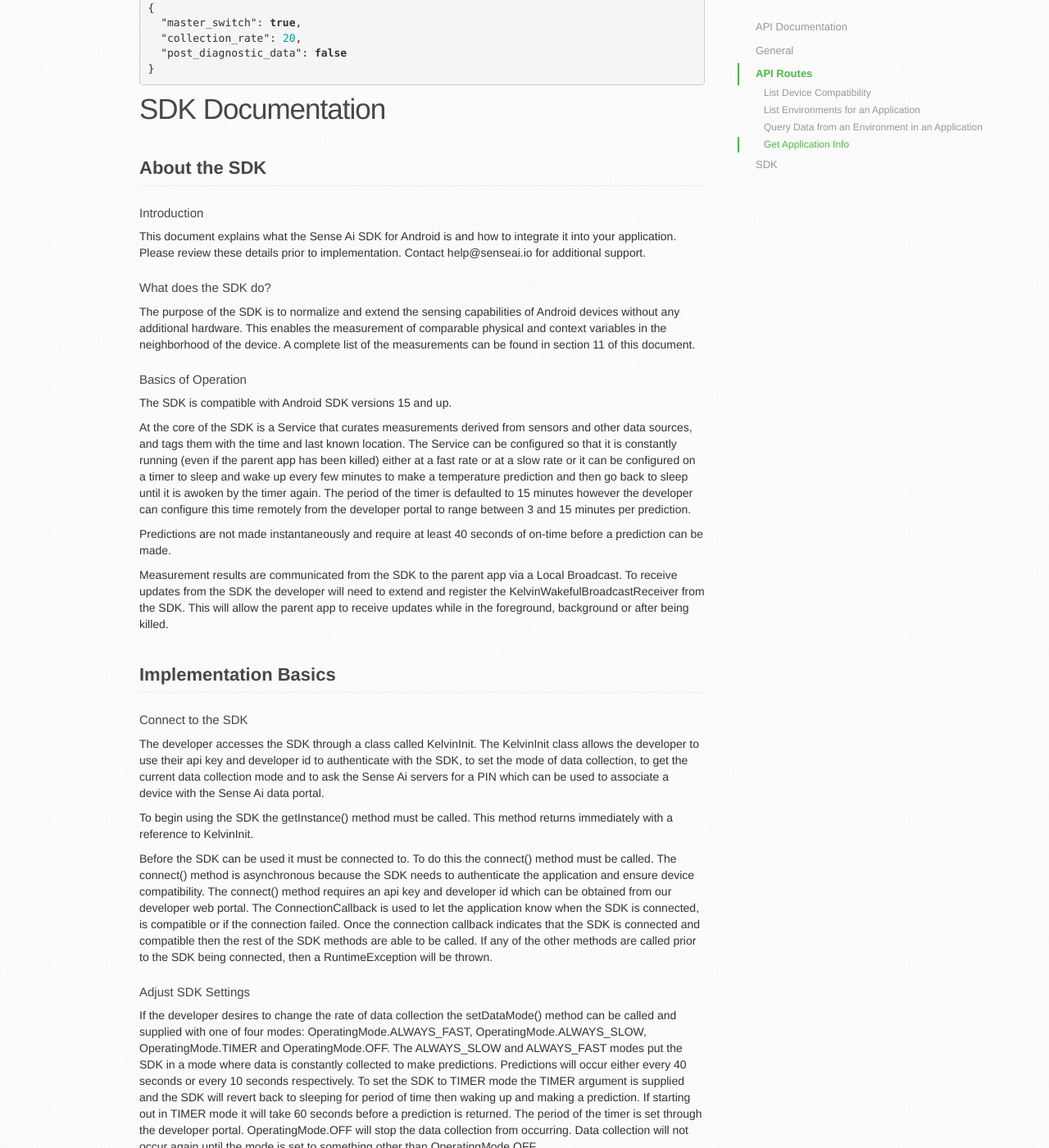
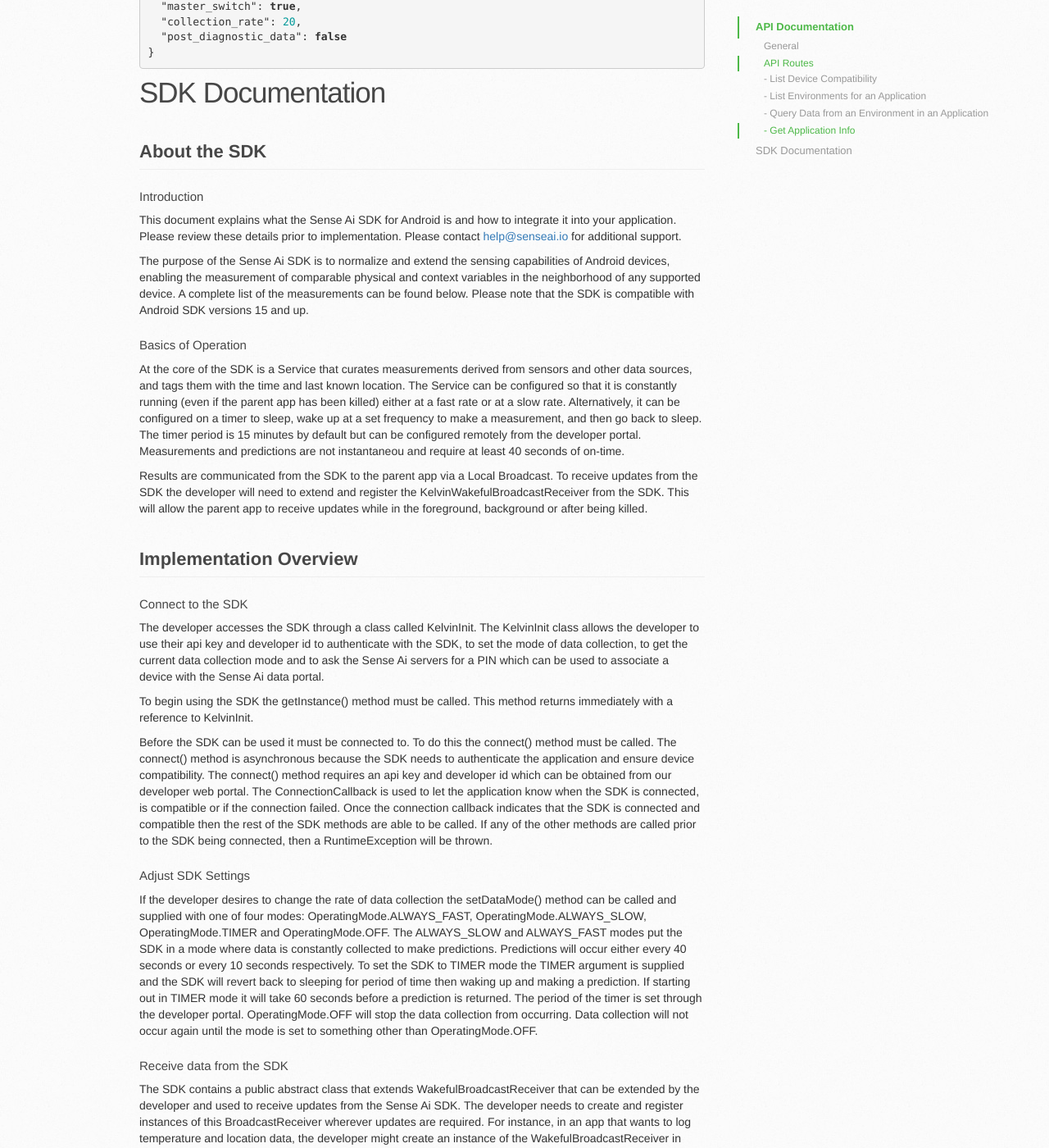
Before and after one commit to SenseAI/SenseAI.github.io, a Jekyll site: the page built from index.markdown, in a window 1280 px wide and 1400 px high, scrolled down 8078 px. Shown: the whole window at 82% size. Built offline with Jekyll 4.4.1, drawn with Linux system fonts in a browser that asks for light colours; nearby versions of some CDN libraries; some of the changed text lies outside the part shown.

Commit message:
edits to sidebar and text pt 1

```diff
--- a/_layouts/default.html
+++ b/_layouts/default.html
@@ -43,32 +43,37 @@
                 <ul id="sidebar" class="nav nav-stacked">
                     <li>
                         <a href="#apiDocumentation">API Documentation</a>
-                    </li>
+
+			<ul class="nav nav-stacked">
 			    <li>
 				<a href="#apiGeneral">General</a>
 				<ul class="nav nav-stacked">
-                            <li><a href="#apiConventions">Conventions</a></li>
-                            <li><a href="#apiDocsAndCode">Documentation Code Examples</a></li>
-                            <li><a href="#apiResource">Resource Descriptors</a></li>
-                            <li><a href="#apiResponse">Response Envelope</a></li>
-                            <li><a href="#apiPagination">Pagination</a></li>
+				    <li><a href="#apiConventions">- Conventions</a></li>
+				    <li><a href="#apiDocsAndCode">- Documentation Code Examples</a></li>
+				    <li><a href="#apiResource">- Resource Descriptors</a></li>
+				    <li><a href="#apiResponse">- Response Envelope</a></li>
+				    <li><a href="#apiPagination">- Pagination</a></li>
 				</ul>
 			    </li>
 			    <li>
 				<a href="#apiRoutes">API Routes</a>
 				<ul class="nav nav-stacked">
-                            <li><a href="#apiCompatibility">List Device Compatibility</a></li>
-                            <li><a href="#apiEnvironments">List Environments for an Application</a></li>
-                            <li><a href="#apiQueryData">Query Data from an Environment in an Application</a></li>
-                            <li><a href="#apiApplicationInfo">Get Application Info</a></li>
+				    <li><a href="#apiCompatibility">- List Device Compatibility</a></li>
+				    <li><a href="#apiEnvironments">- List Environments for an Application</a></li>
+				    <li><a href="#apiQueryData">- Query Data from an Environment in an Application</a></li>
+				    <li><a href="#apiApplicationInfo">- Get Application Info</a></li>
 				</ul>
 			    </li>
+			</ul>
 		    <li>
-                        <a href="#sdkDocumentation">SDK</a>
+    		        <a href="#sdkDocumentation">SDK Documentation</a>
 			<ul class="nav nav-stacked">
 			    <li><a href="#sdkGeneral">About the SDK</a></li>
-                            <li><a href="#sdkBasicImplementation">Implementation Basics</a></li>
-                            <li><a href="#sdkGetStarted">Get Started</a></li>
+			    <li><a href="#sdkBasicImplementation">Implementation Overview</a></li>
+			    <li><a href="#sdkGetStarted">Getting Started</a></li>
+			    <li><a href="#sdkPublicApi">Public API Reference</a></li>
+			    <li><a href="#sdkReleaseNotes">SDK Release Notes</a></li>
+
 			</ul>
 		    </li>
                 </ul>
--- a/index.markdown
+++ b/index.markdown
@@ -39,16 +39,16 @@
 import datetime
 {% endhighlight %}
 
-We use [requests](http://docs.python-requests.org/en/latest/) for the http library in these examples, the features used are expected to be present in most mature http libraries in popular languages.
+We use [requests](http://docs.python-requests.org/en/latest/) for the http library in these examples, but the features used are expected to be present in most mature http libraries in popular languages.
 
 <div id="apiResource" class="group">
   <h3>Resource Descriptors</h3>
   <a class="headerlink" href="#apiResource"></a>
 </div>
 
-It is useful to too look at how SenseAI's backend resources are organized, in order to understand the possibilites for resource access.  The resource relationships visible to the developer can be summed up as follows:
+It is useful to look at how SenseAI's backend resources are organized, in order to understand the possibilites for resource access.  The resource relationships visible to the developer can be summed up as follows:
 
-**users** *have* **applications** : a user who is a developer can create applications(which represent a mobile device application which embeds an SDK), each of these are identified by an api_key, which are used to initiate the SDK along with the user_id
+**users** *have* **applications** : a user who is a developer can create applications (which represent a mobile device application which embeds an SDK), each of these are identified by an api_key, which are used to initiate the SDK along with the user_id
 
 **application** *have* **environments** : for each application, each device which uses an instance of the SDK is referred to as an environment, this environment tracks and identifies the mobile devices
 
@@ -120,7 +120,7 @@
   <a class="headerlink" href="#apiPagination"></a>
 </div>
 
-For large collections of resources pagination is necessary.  Two query params control pagination in resources with plurality: `limit` determines the number of items returned at a time, `offset` is the id of the last item obtained by the caller.  If the `links.next` field exists in the response body, that link (constructed using limit and offset) can be followed in order to obtain the next set of items.  Pagination terminates when links.next is undefined.  See List Environment Example below for a code example.
+For large collections of resources pagination is necessary.  Two query params control pagination in resources with plurality: `limit` determines the number of items returned at a time, `offset` is the id of the last item obtained by the caller.  If the `links.next` field exists in the response body, that link (constructed using limit and offset) can be followed in order to obtain the next set of items.  Pagination terminates when `links.next` is undefined.  See List Environment Example below for a code example.
 
 <div id="apiRoutes" class="group">
   <h2 class="page-header">API Routes</h2>
@@ -480,24 +480,18 @@
 
 #### Introduction
 
-This document explains what the Sense Ai SDK for Android is and how to integrate it into your application.  Please review these details prior to implementation.  Contact help@senseai.io for additional support.
+This document explains what the Sense Ai SDK for Android is and how to integrate it into your application.  Please review these details prior to implementation.  Please contact [help@senseai.io](mailto:help@senseai.io) for additional support.
 
-#### What does the SDK do?
-
-The purpose of the SDK is to normalize and extend the sensing capabilities of Android devices without any additional hardware.  This enables the measurement of comparable physical and context variables in the neighborhood of the device.  A complete list of the measurements can be found in section 11 of this document.
+The purpose of the Sense Ai SDK is to normalize and extend the sensing capabilities of Android devices, enabling the measurement of comparable physical and context variables in the neighborhood of any supported device.  A complete list of the measurements can be found below.  Please note that the SDK is compatible with Android SDK versions 15 and up.
 
 #### Basics of Operation
 
-The SDK is compatible with Android SDK versions 15 and up.
+At the core of the SDK is a Service that curates measurements derived from sensors and other data sources, and tags them with the time and last known location. The Service can be configured so that it is constantly running (even if the parent app has been killed) either at a fast rate or at a slow rate.  Alternatively, it can be configured on a timer to sleep, wake up at a set frequency to make a measurement, and then go back to sleep.  The timer period is 15 minutes by default but can be configured remotely from the developer portal.  Measurements and predictions are not instantaneou and require at least 40 seconds of on-time.
 
-At the core of the SDK is a Service that curates measurements derived from sensors and other data sources, and tags them with the time and last known location. The Service can be configured so that it is constantly running (even if the parent app has been killed) either at a fast rate or at a slow rate or it can be configured on a timer to sleep and wake up every few minutes to make a temperature prediction and then go back to sleep until it is awoken by the timer again. The period of the timer is defaulted to 15 minutes however the developer can configure this time remotely from the developer portal to range between 3 and 15 minutes per prediction.
-
-Predictions are not made instantaneously and require at least 40 seconds of on-time before a prediction can be made.
-
-Measurement results are communicated from the SDK to the parent app via a Local Broadcast. To receive updates from the SDK the developer will need to extend and register the KelvinWakefulBroadcastReceiver from the SDK. This will allow the parent app to receive updates while in the foreground, background or after being killed.
+Results are communicated from the SDK to the parent app via a Local Broadcast. To receive updates from the SDK the developer will need to extend and register the KelvinWakefulBroadcastReceiver from the SDK. This will allow the parent app to receive updates while in the foreground, background or after being killed.
 
 <div id="sdkBasicImplementation" class="group">
-    <h2 class="page-header">Implementation Basics</h2>
+    <h2 class="page-header">Implementation Overview</h2>
   <a class="headerlink" href="#sdkBasicImplementation"></a>
 </div>
 
@@ -717,14 +711,14 @@
   </li>
 </ul>
 
-<div id="sdkPublicApi" class="publicApi">
+<div id="sdkPublicApi" class="group">
     <h2 class="page-header">Public API</h2>
   <a class="headerlink" href="#sdkPublicApi"></a>
 </div>
 
 <a class="" href="/Archive/index.html">SDK Documentation</a>
 
-<div id="sdkReleaseNotes" class="publicApi">
+<div id="sdkReleaseNotes" class="group">
     <h2 class="page-header">Release Notes</h2>
   <a class="headerlink" href="#sdkReleaseNotes"></a>
 </div>
```
Also changed, not shown: other parts of index.markdown (+3 -3 lines). Lines whose indentation alone changed are shown as unchanged.
